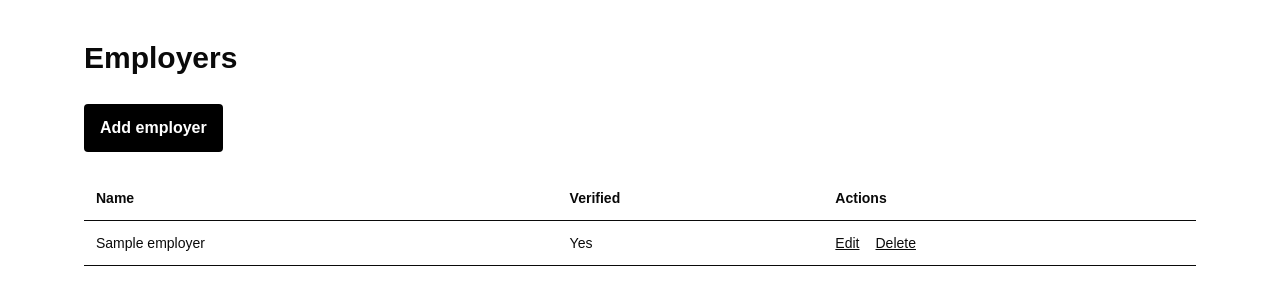
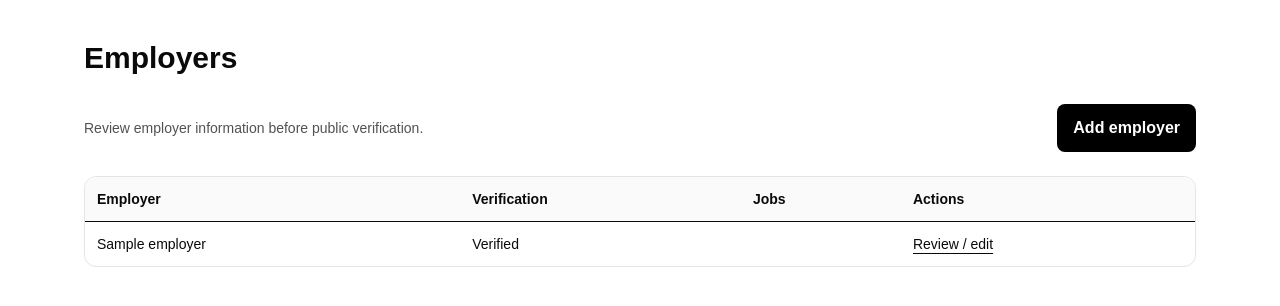
Before and after one commit to InKunalMahajan/deafjobsindia, a Laravel app: page /admin/employers in a window 1280 px wide. Shown: the part 79-385 px from the top of the page. Run offline with Laravel 12, Linux system fonts and the light colour scheme; a user stored in the database is signed in; data comes from the database, SQL or seed files in the repository; tables that the repository leaves empty hold one stand-in row (values such as "Sample post"); style sheets or scripts are compiled from the project's sources; some libraries are stand-ins or nearby versions.

Commit message:
Stage 09: improve admin dashboard and content operations

```diff
--- a/resources/views/admin/employers/index.blade.php
+++ b/resources/views/admin/employers/index.blade.php
@@ -1,9 +1,28 @@
 <x-layouts.admin title="Employers">
-<a class="inline-block rounded bg-black px-4 py-3 font-semibold text-white" href="{{ route('admin.employers.create') }}">Add employer</a>
-<div class="mt-6 overflow-x-auto"><table class="w-full border-collapse text-left text-sm"><thead><tr class="border-b"><th class="p-3">Name</th><th class="p-3">Verified</th><th class="p-3">Actions</th></tr></thead><tbody>
-@foreach($employers as $employer)<tr class="border-b"><td class="p-3">{{ $employer->name }}</td><td class="p-3">{{ $employer->verified ? 'Yes' : 'No' }}</td><td class="p-3"><div class="flex gap-4">
-<a class="underline" href="{{ route('admin.employers.edit',$employer) }}">Edit</a>
-<form method="POST" action="{{ route('admin.employers.destroy',$employer) }}" onsubmit="return confirm('Delete this employer?')">@csrf @method('DELETE')<button class="underline" type="submit">Delete</button></form>
-</div></td></tr>@endforeach
-</tbody></table></div><div class="mt-6">{{ $employers->links() }}</div>
+<div class="flex flex-wrap items-center justify-between gap-4">
+  <p class="text-sm text-neutral-600">Review employer information before public verification.</p>
+  <a class="inline-block rounded-lg bg-black px-4 py-3 font-semibold text-white" href="{{ route('admin.employers.create') }}">Add employer</a>
+</div>
+<div class="mt-6 overflow-x-auto rounded-xl border border-neutral-200">
+<table class="w-full min-w-[520px] text-left text-sm">
+<thead class="bg-neutral-50"><tr class="border-b"><th class="p-3">Employer</th><th class="p-3">Verification</th><th class="p-3">Jobs</th><th class="p-3">Actions</th></tr></thead>
+<tbody>
+@forelse($employers as $employer)
+<tr class="border-b last:border-0">
+<td class="p-3 font-medium">{{ $employer->name }}</td>
+<td class="p-3">{{ $employer->verified ? 'Verified' : 'Pending review' }}</td>
+<td class="p-3">{{ $employer->jobs_count }}</td>
+<td class="p-3">
+  <div class="flex flex-wrap gap-4">
+    <a class="underline underline-offset-4" href="{{ route('admin.employers.edit',$employer) }}">Review / edit</a>
+    @if($employer->jobs_count === 0)
+    <form method="POST" action="{{ route('admin.employers.destroy',$employer) }}" onsubmit="return confirm('Delete this employer permanently?')">
+      @csrf @method('DELETE')<button type="submit" class="underline underline-offset-4">Delete</button>
+    </form>
+    @endif
+  </div>
+</td></tr>
+@empty<tr><td colspan="4" class="p-6 text-neutral-600">No employers yet.</td></tr>@endforelse
+</tbody></table></div>
+<div class="mt-6">{{ $employers->links() }}</div>
 </x-layouts.admin>
```
